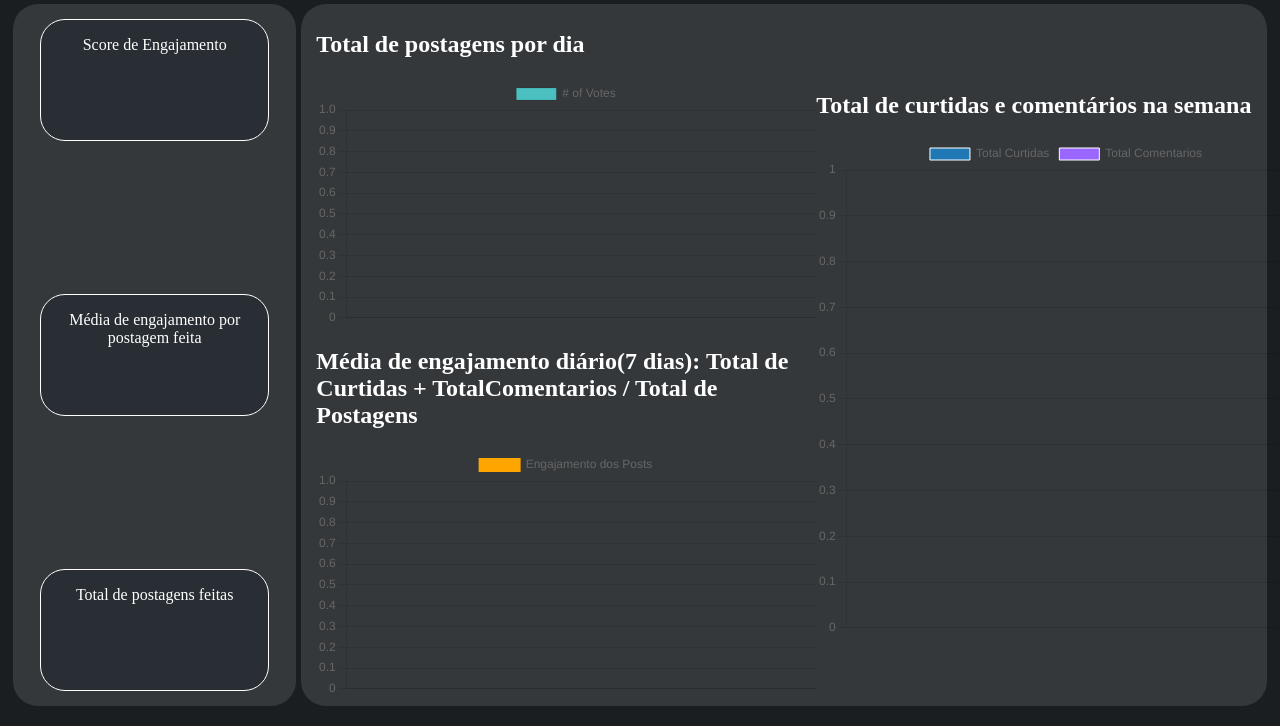
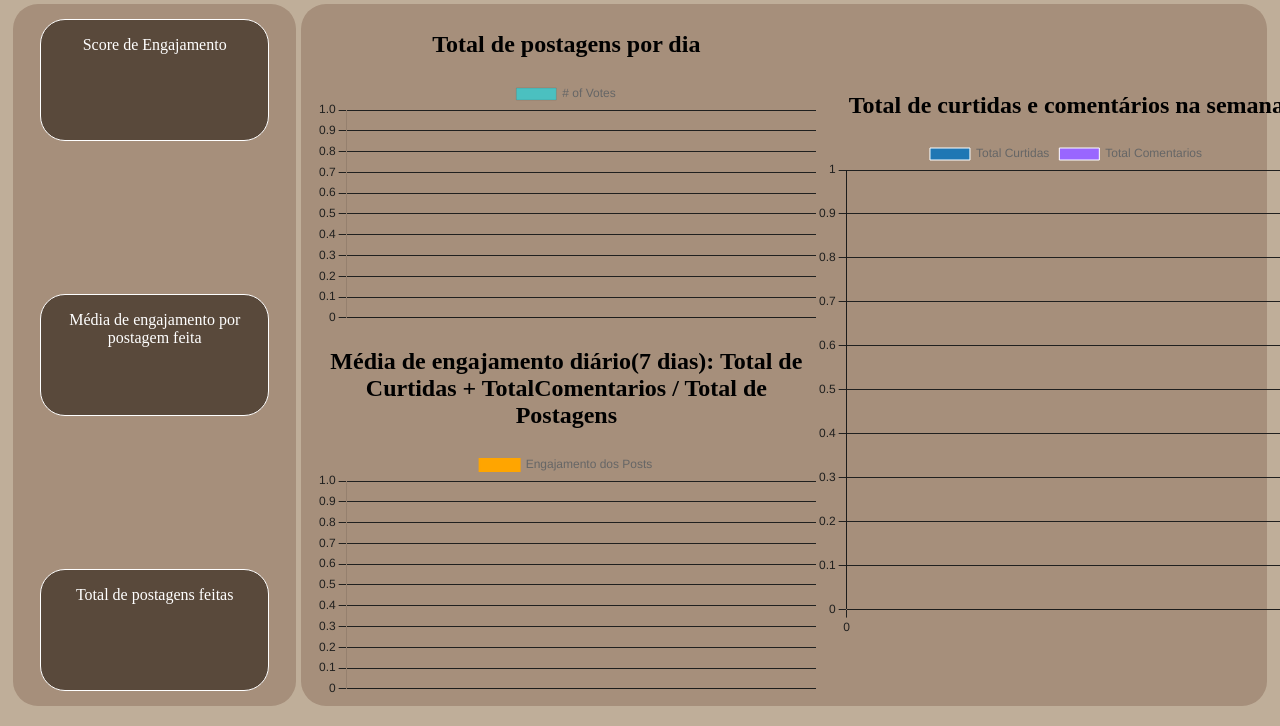
Before and after one commit to gMedeiros23/Journey-Projeto-Individual, a website: page public/dashboard/dashboard.html in a window 1280 px wide. Shown: the part 74-800 px from the top of the page. Drawn offline with nearby package versions, Linux system fonts and the light colour scheme; no server answers.

Commit message:
Forum e Dashboard - Alteração das cores para padronizar com as telas de login e cadastro

```diff
--- a/public/css/dashboard.css
+++ b/public/css/dashboard.css
@@ -1,5 +1,5 @@
 body{
-    background-color: rgb(26, 30, 33);
+    background-color: #BFAE99;
     color: white;
     position: relative;
 }
@@ -9,8 +9,9 @@ header{
     flex-direction: row;
     justify-content: space-between;
     align-items: center;
-    background-color: rgb(36, 42, 46);
+    background-color: #59493B;
     border-radius: 20px;
+    color: white;
 }
 header div{
     display: flex;
@@ -50,7 +51,7 @@ main{
 }
 
 #colunaUm{
-    background-color: rgb(52, 56, 59);
+    background-color: #A68F7B;
     margin-top: 20px;
     display: flex;
     width: 20%;
@@ -64,7 +65,7 @@ main{
 
 #colunaUm div{
     width: 90%;
-    background-color: rgb(40, 46, 51);
+    background-color: #59493B;
     border-radius: 25px;
     height: 120px;
     border: 1px solid;
@@ -72,7 +73,7 @@ main{
 }
 
 #colunaDois{
-    background-color: rgb(52, 56, 59);
+    background-color: #A68F7B;
     margin-top: 20px;
     display: flex;
     width: 74%;
@@ -98,3 +99,8 @@ main{
 #secaoDois{
     display: flex;
 }
+
+h3,h2{
+    color: black;
+    text-align: center;
+}
--- a/public/css/forum.css
+++ b/public/css/forum.css
@@ -1,6 +1,6 @@
 body {
-    background-color: rgb(26, 30, 33);
-    color: white;
+    background-color: #BFAE99;
+    color: black;
     position: relative;
 }
 
@@ -9,8 +9,9 @@ header {
     flex-direction: row;
     justify-content: space-between;
     align-items: center;
-    background-color: rgb(36, 42, 46);
+    background-color: #59493B;
     border-radius: 20px;
+    color: white;
 }
 
 header div {
@@ -53,7 +54,7 @@ main {
 }
 
 .posts_container {
-    background-color: rgb(26, 30, 33);
+    background-color: #BFAE99;
     width: 102vh;
     border-radius: 20px;
     overflow: auto;
@@ -61,13 +62,14 @@ main {
 }
 
 .lateral_container {
-    background-color: rgb(36, 42, 46);
+    background-color: #A68F7B;
     width: 35vh;
     border-radius: 20px;
     padding: 15px;
     text-align: center;
     height: 300px;
     margin-bottom: 20px;
+    border: 1px solid;
 }
 
 #topicos_em_alta {
@@ -85,7 +87,7 @@ main {
 
 .post {
     width: 96%;
-    background-color: rgb(46, 53, 57);
+    background-color: #F2E9D8;
     border-radius: 20px;
     display: flex;
     flex-direction: column;
@@ -93,6 +95,7 @@ main {
     cursor: pointer;
     position: relative;
     padding: 5px;
+    border: 1px solid;
 }
 
 .post * {
@@ -134,10 +137,9 @@ main {
 
 textarea {
     width: 100%;
-    background-color: rgb(47, 53, 56);
-    color: white;
+    background-color: white;
+    color: black;
     border-radius: 5px;
-
 }
 
 #textarea_titulo {
@@ -156,8 +158,8 @@ textarea {
 
 #post_inputs input,
 #post_inputs select {
-    background-color: rgb(48, 53, 56);
-    color: white;
+    background-color: white;
+    color: black;
     border-radius: 5px;
     height: 30px;
 }
@@ -174,7 +176,7 @@ textarea {
     position: absolute;
     top: 9%;
     left: 8%;
-    background-color: rgb(46, 53, 57);
+    background-color: #F2E9D8;
     width: 70%;
     height: 83vh;
     max-height: 83vh;
@@ -203,13 +205,13 @@ textarea {
 
 #comentariosDoPost {
     flex-direction: column;
-    width: 50%;
+    width: 65%;
     margin-right: auto;
     margin-left: auto;
 }
 
 #categoria_p {
-    background-color: rgba(55, 55, 55, 0.7);
+    background-color: rgba(191, 174, 153, 0.5);
     display: flex;
     justify-content: flex-start;
     align-items: center;
--- a/public/dashboard/dashboard.html
+++ b/public/dashboard/dashboard.html
@@ -46,7 +46,8 @@
                     <canvas id="myChart"></canvas>
                 </div>
                 <div style="width: 500px;">
-                    <h2>Média de engajamento diário(7 dias): Total de Curtidas + TotalComentarios / Total de Postagens</h2>
+                    <h2>Média de engajamento diário(7 dias): Total de Curtidas + TotalComentarios / Total de Postagens
+                    </h2>
                     <canvas id="myChart2"></canvas>
                 </div>
 
@@ -70,9 +71,9 @@
         sessionStorage.NOME_USUARIO = '';
         sessionStorage.ID_USUARIO = '';
 
-        setTimeout(()=>{
+        setTimeout(() => {
             window.location = '../login.html'
-        },100)
+        }, 100)
     }
 
 
@@ -119,7 +120,23 @@
                 indexAxis: 'y',
                 scales: {
                     y: {
-                        beginAtZero: true
+                        beginAtZero: true,
+                        grid: {
+                            color: '#20201f',
+                            borderColor: '#20201f',
+                        },
+                        ticks: {
+                            color: '#20201f'
+                        }
+                    },
+                    x: {
+                        grid: {
+                            color: '#20201f',
+                            borderColor: '#20201f',
+                        },
+                        ticks: {
+                            color: '#20201f'
+                        }
                     }
                 }
             }
@@ -169,6 +186,28 @@
                     borderColor: 'orange',
                     backgroundColor: 'orange'
                 }]
+            }, options: {
+                scales: {
+                    y: {
+                        beginAtZero: true,
+                        grid: {
+                            color: '#20201f',
+                            borderColor: '#20201f',
+                        },
+                        ticks: {
+                            color: '#20201f'
+                        }
+                    },
+                    x: {
+                        grid: {
+                            color: '#20201f',
+                            borderColor: '#20201f',
+                        },
+                        ticks: {
+                            color: '#20201f'
+                        }
+                    }
+                }
             }
         });
     }, 100)
@@ -191,7 +230,23 @@
             options: {
                 scales: {
                     y: {
-                        beginAtZero: true
+                        beginAtZero: true,
+                        grid: {
+                            color: '#20201f',
+                            borderColor: '#20201f',
+                        },
+                        ticks: {
+                            color: '#20201f'
+                        }
+                    },
+                    x: {
+                        grid: {
+                            color: '#20201f',
+                            borderColor: '#20201f',
+                        },
+                        ticks: {
+                            color: '#20201f'
+                        }
                     }
                 }
             }
```
Also changed, not shown: public/dashboard/forum.html (+1 -1 lines).
